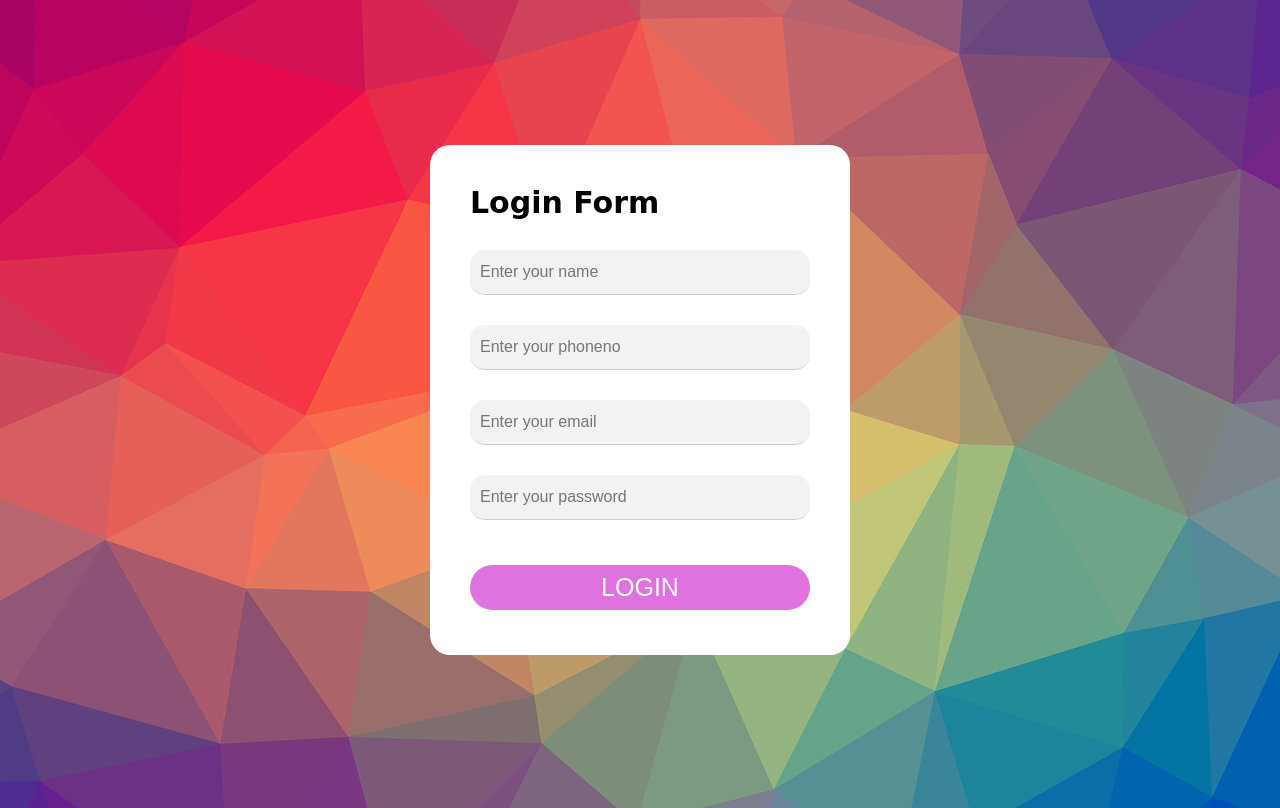
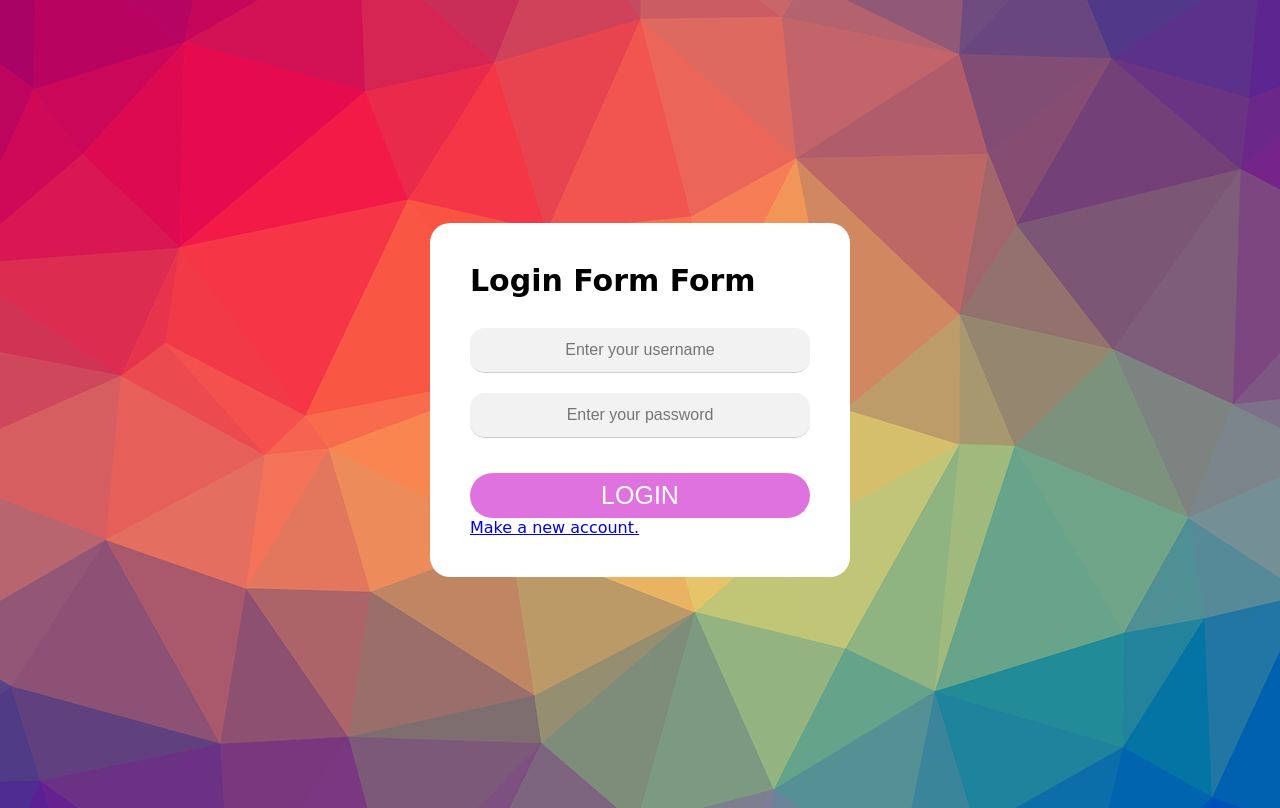
Before and after one commit to Husain-Bharmal/Django_Mindweb, a Django app: page /login in a window 1280 px wide. Run offline with Django 4.2, Linux system fonts and the light colour scheme.

Commit message:
login form aur reg form bana diya h finally.

```diff
--- a/mind_web/urls.py
+++ b/mind_web/urls.py
@@ -3,7 +3,9 @@ from django.urls import path
 from mind_web import views
 
 urlpatterns = [
-    path('',views.index, name='home'),
+    path('reg_page',views.registration, name='reg_page'),
+    path('',views.loginPage, name='login_form'),
+    path('login',views.loginPage, name='login'),
     path('home',views.home, name='home'),
     path('aboutus',views.aboutus, name='aboutus'),
     path('contactus', views.contactus, name='contactus'),
@@ -16,5 +18,5 @@ urlpatterns = [
     path('divide',views.divide, name='divide'),
     path('alpha-game',views.alphagame, name='alpha-game'),
     path('alpha-song',views.alphasong, name='alpha-song'),
-    path('login',views.login, name='login'),
+    path('logout',views.LogoutPage,name='logout'),
 ]
--- a/mind_web/views.py
+++ b/mind_web/views.py
@@ -1,11 +1,18 @@
-from django.shortcuts import render, HttpResponse
+
+from django.shortcuts import render,HttpResponse,redirect
+from django.contrib.auth.models import User
+from django.contrib.auth import authenticate,login,logout
+from django.contrib.auth.decorators import login_required
+from django.contrib import messages
 
 # Create your views here.
-def index(request):
-    return render(request, 'index.html')
-
+@login_required(login_url='login')
 def home(request):
     return render(request, 'index.html')
+# def index(request):
+#     return render(request, 'index.html')
+
+
 
 def aboutus(request):
     return render(request, 'aboutus.html')
@@ -40,5 +47,38 @@ def alphagame(request):
 def alphasong(request):
     return render(request, 'alpha-song.html')
 
-def login(request):
-    return render(request,'login_page.html')
+def registration(request):
+    if request.method=='POST':
+        name=request.POST.get('name')
+        phone_no =request.POST.get('phoneno')
+        age =request.POST.get('age')
+        email=request.POST.get('email')
+        pass1=request.POST.get('password1')
+        pass2=request.POST.get('password2')
+        # print( name,phone_no,age,email,pass1,pass2)
+
+        if pass1!=pass2:
+            return HttpResponse ("passwrod or Password is incorrect!!!")
+            # messages.error(request, "Password and Confirm password must be same")
+            # return redirect('registration')
+        else:
+            my_user=User.objects.create_user(name,email,pass1)
+            my_user.save()
+            return redirect('login_form')
+    return render(request,'reg_page.html')
+
+def loginPage(request):
+    if request.method=='POST':
+        name=request.POST.get('name')
+        password=request.POST.get('password')
+        user=authenticate(request,username=name,password=password)
+        if user is not None:
+            login(request,user)
+            return redirect('home')
+        else:
+            return HttpResponse ("Username or Password is incorrect!!!")
+    return render (request,'login_form.html')
+
+def LogoutPage(request):
+    logout(request)
+    return redirect('login')
--- a/static/css_files/navbar.css
+++ b/static/css_files/navbar.css
@@ -6,6 +6,11 @@
 *{
   margin: 0;
   padding: 0;
+}
+
+.logout{
+  position: absolute;
+  right: 10px;
 }
 
 nav {
--- a/static/css_files/login_page.css
+++ b/static/css_files/reg_page.css
@@ -18,7 +18,7 @@ body{
     z-index: 10;
     padding: 0 10px;
     width: 400px;
-    height: 510px;
+    height: fit-content;
     border-radius: 20px;
     position: absolute;
     left: 50%;
@@ -26,7 +26,6 @@ body{
     transform: translate(-50%, -50%);
     transition: all 1s ease-in-out;
   }
-
 
   .login_popup .box .form {
     padding: 40px 30px;
@@ -40,15 +39,15 @@ body{
 
   .popup_input {
     height: 45px;
-    margin-bottom: 30px;
+    margin-bottom: 20px;
     width: 100%;
     border: none;
     /* border: 2px solid black; */
     border-bottom: 1px solid #ccc;
     font-size: 1px;
-    color: #db4040cc;
+    color: #000000cc;
     border-radius: 15px;
-    padding: 10px;
+    padding: 5px;
     background-color: #f2f2f2;
 
   }
@@ -60,8 +59,8 @@ body{
   input[type="text"],
   input[type="email"],
   input[type="password"] {
-
-    font-size: 16px;
+    font-size: 1rem;
+    text-align: center;
   }
 
   .popup_input:focus {
--- a/templates/base.html
+++ b/templates/base.html
@@ -32,6 +32,7 @@
                 <a href="/alpha-song">Alphabet-song</a>
               </div>
             </div>
+            <a href="{% url 'logout' %}" class="logout">Log Out</a>
             {% block extranav %}{% endblock extranav %}
           <div class="hamburger-menu">
             <div class="bar"></div>
--- /dev/null
+++ b/templates/login_form.html
@@ -0,0 +1,34 @@
+{% comment %} {% extends 'base.html' %} {% endcomment %}
+{% load static %}
+{% block title %}<title>MIND WEB</title>{% endblock title %}
+{% block cssfile %}
+<link rel="stylesheet" href=" {% static './css_files/reg_page.css' %} ">
+{% comment %} <link rel="stylesheet" href=" {% static './css_files/index.css' %} "> {% endcomment %}
+{% endblock cssfile %}
+
+{% block body %}
+<body>
+    <form  method="post">
+    {% csrf_token %}
+    <div class="login_popup" id="popup_form">
+        <div class="box">
+            <div class="form">
+                <h1>Login Form Form</h1>
+                <div class="form_group">
+                    <input type="text" placeholder="Enter your username" class="popup_input" name ="name">
+                </div>
+                <div class="form_group">
+                    <input type="password" placeholder="Enter your password" class="popup_input" name="password">
+                </div>
+
+
+                <button class="btn" type="submit">Login</button>
+                <a href="reg_page">Make a new account.</a>
+            </div>
+        </div>
+    </div>
+</form>
+
+</body>
+{% endblock body %}
+{% comment %} <script src=" {% static './js_files/login_page.js' %} "></script> {% endcomment %}
--- a/templates/login_page.html
+++ b/templates/reg_page.html
@@ -2,32 +2,39 @@
 {% load static %}
 {% block title %}<title>MIND WEB</title>{% endblock title %}
 {% block cssfile %}
-<link rel="stylesheet" href=" {% static './css_files/login_page.css' %} ">
+<link rel="stylesheet" href=" {% static './css_files/reg_page.css' %} ">
 {% comment %} <link rel="stylesheet" href=" {% static './css_files/index.css' %} "> {% endcomment %}
 {% endblock cssfile %}
 
 {% block body %}
 <body>
-    <form action="login" method="POST">
+    <form action="" method="post">
     {% csrf_token %}
     <div class="login_popup" id="popup_form">
         <div class="box">
             <div class="form">
-                <h1>Login Form</h1>
+                <h1>Registration Form</h1>
                 <div class="form_group">
-                    <input type="text" placeholder="Enter your name" class="popup_input" name="name">
+                    <input type="text" placeholder="Enter Username" class="popup_input" name="name">
                 </div>
                 <div class="form_group">
                     <input type="text" placeholder="Enter your phoneno" class="popup_input" name="phoneno">
                 </div>
                 <div class="form_group">
-                    <input type="text" placeholder="Enter your email" class="popup_input" name ="email">
+                    <input type="text" placeholder="Enter your Age" class="popup_input" name="age">
                 </div>
                 <div class="form_group">
-                    <input type="password" placeholder="Enter your password" class="popup_input" name="password">
+                    <input type="email" placeholder="Enter your email" class="popup_input" name ="email">
+                </div>
+                <div class="form_group">
+                    <input type="password" placeholder="Enter your password" class="popup_input" name="password1">
+                </div>
+                <div class="form_group">
+                    <input type="password" placeholder="Confirm your password" class="popup_input" name="password2">
                 </div>
 
                 <button class="btn" type="submit">Login</button>
+                <a href="login">Already have an account?</a>
             </div>
         </div>
     </div>
```
Also changed, not shown: db.sqlite3, static/js_files/reg_page.js (renamed from static/js_files/login_page.js).
